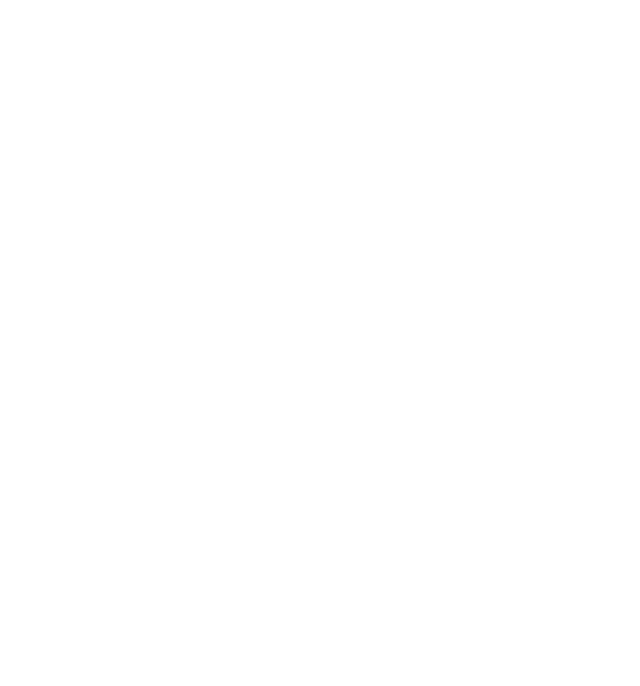
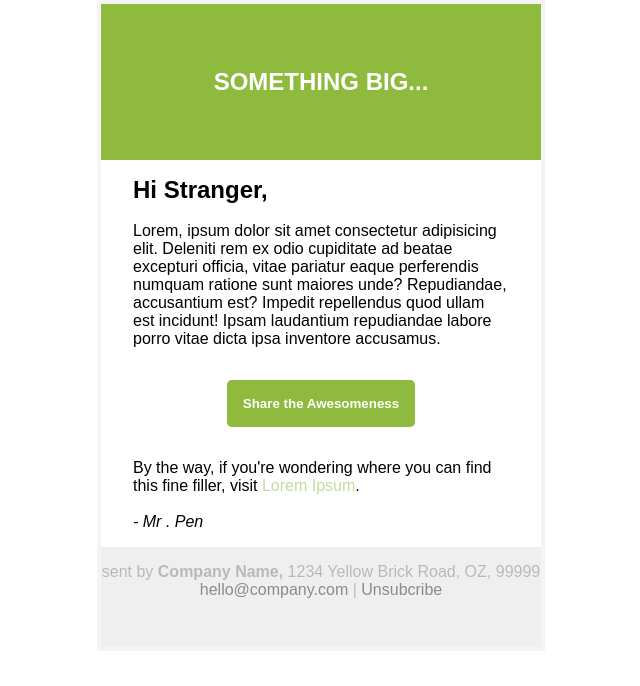
Before and after one commit to CW-JGS/web-week2, a plain HTML site: page task1/index.html in a window 1280 px wide. Shown: the whole page, without its empty margins (319-959 px from the left). Drawn offline with Linux system fonts and the light colour scheme.

Commit message:
added task one

```diff
--- a/task1/index.html
+++ b/task1/index.html
@@ -5,8 +5,30 @@
     <meta http-equiv="X-UA-Compatible" content="IE=edge">
     <meta name="viewport" content="width=device-width, initial-scale=1.0">
     <title>Task 1</title>
+    <link rel="stylesheet" href="./task1Styles.css">
 </head>
 <body>
-
+    <section class="container" id="container">
+        <header class="header">
+            <h1 class="heading textCenter">something big...</h1>
+        </header>
+        <section class="body">
+            <h2 class="heading">Hi Stranger,</h2>
+            <br>
+            <div class="paragraph">Lorem, ipsum dolor sit amet consectetur adipisicing elit. Deleniti rem ex odio cupiditate ad beatae excepturi officia, vitae pariatur eaque perferendis numquam ratione sunt maiores unde? Repudiandae, accusantium est? Impedit repellendus quod ullam est incidunt! Ipsam laudantium repudiandae labore porro vitae dicta ipsa inventore accusamus.</div>
+            <div class="centerMe"><button class="fancyButton">Share the Awesomeness</button></div>
+            <p class="paragraph">
+                By the way, if you're wondering where you can find this fine filler, visit
+                <a href="#container" class="link greenLink">Lorem Ipsum</a>.
+            </p>
+            <br>
+            <em class="signed">- Mr . Pen</em></section>
+        <section class="footer">
+            <div class="footerContent">
+                <p class="footerNote textCenter">sent by <strong>Company Name,</strong> 1234 Yellow Brick Road, OZ, 99999 </p>
+                <div class="footerLinks"><a class="link" href="#container">hello@company.com</a> | <a class="link" href="#container">Unsubcribe</a></div>
+            </div>
+        </section>
+    </section>
 </body>
 </html>
--- a/task1/task1Styles.css
+++ b/task1/task1Styles.css
@@ -0,0 +1,64 @@
+/* heading green : #8EBA3E */
+/* grey text : #C0D898*/
+*,
+*::before,
+*::after {
+    box-sizing: border-box;
+    margin: 0;
+    padding: 0;
+    font-family: Arial, Helvetica, sans-serif;
+}
+.container {
+    height: 100%;
+    width: fit-content;
+    margin: 0 32.5%;
+    border: 0.25rem #1111110b solid
+}
+.header {
+    background-color: #8eba3e;
+    color:#fff;
+    text-transform:uppercase;
+    width: 100%;
+    padding: 4rem 0;
+}
+.heading {
+    font-weight: bold;
+}
+.textCenter {
+    text-align: center;
+}
+.body {
+    margin: 0 2rem;
+    padding: 1rem 0 ;
+}
+.footerLinks {
+    text-align: center;
+}
+.greenLink {
+    color: #C3DB9E;
+}
+.footer {
+    color: #b9b9b9;
+    background-color: #EFEFEF;
+    padding: 1rem 0 3rem;
+}
+.fancyButton {
+    background-color:#8EBA3E ;
+    border: none;
+    padding: 1rem;
+    border-radius: 0.3rem;
+    color: #fff;
+    font-weight: bold;
+}
+.centerMe {
+    display: flex;
+    justify-content: center;
+    padding: 2rem
+}
+.footerLinks a {
+    color: #8b8b8b;
+
+}
+a {
+    text-decoration: none;
+}
```
Also changed, not shown: task2/index.html (+4 -1 lines), task3/index.html (+5 -0 lines), task4/index.html (+4 -0 lines).
